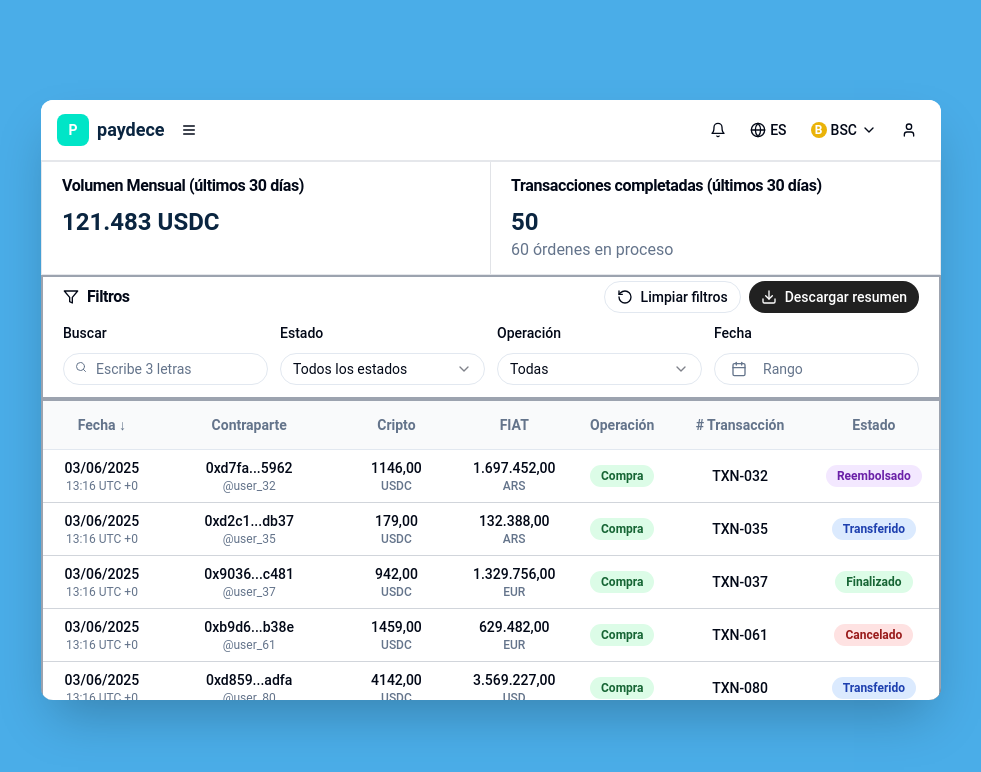
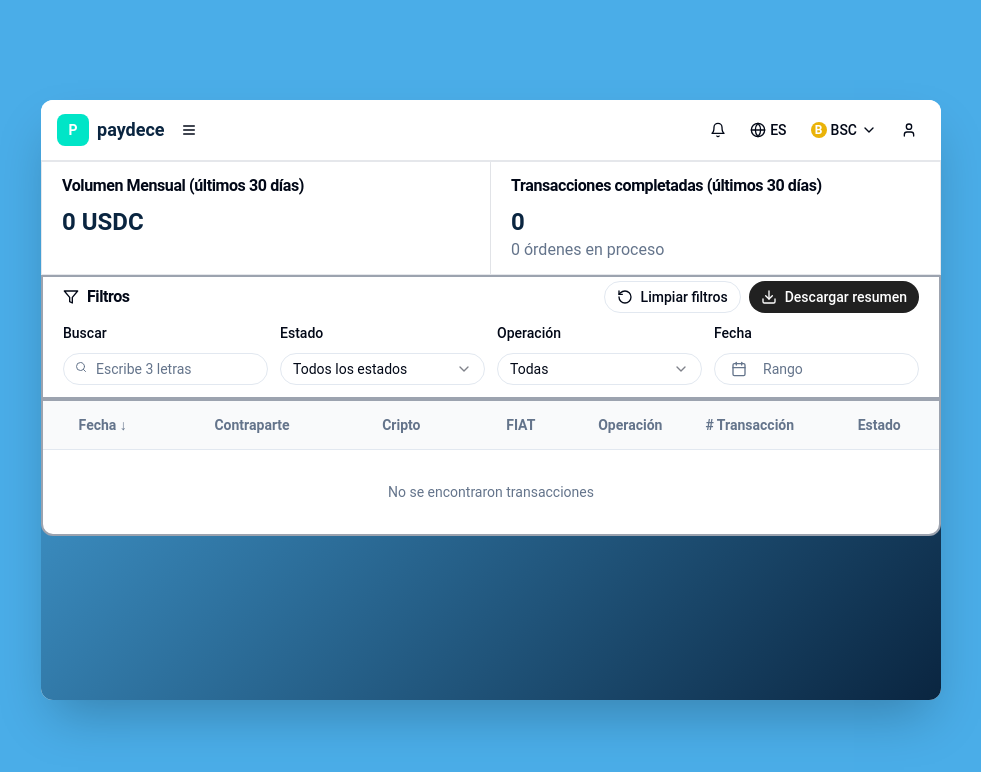
Before and after one commit to benancio-paydece/Transacciones-Pasadas-ey, a Next.js app: page / in a window 1280 px wide. Shown: the top 772 px of the page, without its empty margins (149-1130 px from the left). Built offline with nearby package versions, Linux system fonts and the light colour scheme.

Commit message:
refactor: improve transaction tab component structure
Simplify and clean up component code for better readability.

Co-authored-by: null <214502140+benancio-paydece@users.noreply.github.com>

```diff
--- a/transactions-tab.tsx
+++ b/transactions-tab.tsx
@@ -1,6 +1,6 @@
 "use client"
 
-import { useState, useEffect, useCallback, useMemo, useRef } from "react"
+import { useState, useEffect, useCallback, useRef } from "react"
 import { CalendarIcon, Filter, Search, Download, RotateCcw } from "lucide-react"
 import { useRouter } from "next/navigation"
 
@@ -248,196 +248,35 @@ export default function TransactionsTab() {
   const scrollContainerRef = useRef<HTMLDivElement>(null)
 
   // Definir allTransactions PRIMERO
-  const allTransactions: Transaction[] = [
-    {
-      id: "TXN-001",
-      date: "15/12/2024",
-      time: "14:30",
-      timestamp: new Date("2024-12-15T14:30:00Z").getTime(),
-      cryptoAmount: 1250.0,
-      cryptoCurrency: "USDC",
-      fiatAmount: 1312500.0,
-      fiatCurrency: "ARS",
-      status: "finalizado",
-      operation: "compra",
-      counterparty: {
-        wallet: "0x1234567890abcdef1234567890abcdef12345678",
-        telegram: "@maria_crypto",
-      },
-      reference: "REF-2024-001",
-      fee: 37.5,
-      net: 1212.5,
-    },
-    {
-      id: "TXN-002",
-      date: "15/12/2024",
-      time: "12:15",
-      timestamp: new Date("2024-12-15T12:15:00Z").getTime(),
-      cryptoAmount: 850.0,
-      cryptoCurrency: "USDC",
-      fiatAmount: 765.0,
-      fiatCurrency: "EUR",
-      status: "finalizado",
-      operation: "venta",
-      counterparty: {
-        wallet: "0x9876543210fedcba9876543210fedcba98765432",
-        telegram: "@carlos_trader",
-      },
-      reference: "REF-2024-002",
-      fee: 25.5,
-      net: 824.5,
-    },
-    {
-      id: "TXN-003",
-      date: "14/12/2024",
-      time: "16:45",
-      timestamp: new Date("2024-12-14T16:45:00Z").getTime(),
-      cryptoAmount: 2100.0,
-      cryptoCurrency: "USDC",
-      fiatAmount: 2100.0,
-      fiatCurrency: "USD",
-      status: "finalizado",
-      operation: "compra",
-      counterparty: {
-        wallet: "0x5555555555555555555555555555555555555555",
-        telegram: "@ana_defi",
-      },
-      reference: "REF-2024-003",
-      fee: 63.0,
-      net: 2037.0,
-    },
-    {
-      id: "TXN-004",
-      date: "14/12/2024",
-      time: "09:20",
-      timestamp: new Date("2024-12-14T09:20:00Z").getTime(),
-      cryptoAmount: 450.0,
-      cryptoCurrency: "USDC",
-      fiatAmount: 472500.0,
-      fiatCurrency: "ARS",
-      status: "cancelado",
-      operation: "venta",
-      counterparty: {
-        wallet: "0x7777777777777777777777777777777777777777",
-        telegram: "@luis_p2p",
-      },
-      reference: "REF-2024-004",
-      fee: 0.0,
-      net: 0.0,
-    },
-    {
-      id: "TXN-005",
-      date: "13/12/2024",
-      time: "11:55",
-      timestamp: new Date("2024-12-13T11:55:00Z").getTime(),
-      cryptoAmount: 3200.0,
-      cryptoCurrency: "USDC",
-      fiatAmount: 2880.0,
-      fiatCurrency: "EUR",
-      status: "finalizado",
-      operation: "compra",
-      counterparty: {
-        wallet: "0x2222222222222222222222222222222222222222",
-        telegram: "@sofia_btc",
-      },
-      reference: "REF-2024-005",
-      fee: 96.0,
-      net: 3104.0,
-    },
-    // Agregamos más transacciones para simular scroll infinito (carga inicial de 10)
-    ...Array.from({ length: 150 }, (_, i): Transaction => {
-      const randomDaysAgo = Math.floor(Math.random() * 25) + 1
-      const date = new Date()
-      date.setDate(date.getDate() - randomDaysAgo)
+  // TODO: Conectar API para cargar transacciones
+  // Reemplazar este array estático con llamada a endpoint
+  // const allTransactions: Transaction[] = [...]
 
-      return {
-        id: `TXN-${String(i + 6).padStart(3, "0")}`,
-        date: `${String(date.getDate()).padStart(2, "0")}/${String(date.getMonth() + 1).padStart(2, "0")}/${date.getFullYear()}`,
-        time: `${String(Math.floor(Math.random() * 24)).padStart(2, "0")}:${String(Math.floor(Math.random() * 60)).padStart(2, "0")}`,
-        timestamp: date.getTime(),
-        cryptoAmount: Math.floor(Math.random() * 5000) + 100,
-        cryptoCurrency: "USDC",
-        fiatAmount: Math.floor(Math.random() * 5000000) + 100000,
-        fiatCurrency: ["ARS", "EUR", "USD"][Math.floor(Math.random() * 3)],
-        status: (() => {
-          // Distribución fija de estados basada en el índice
-          const statusDistribution = [
-            "finalizado",
-            "finalizado",
-            "finalizado",
-            "finalizado",
-            "finalizado", // 33% finalizadas
-            "iniciada",
-            "iniciada",
-            "en custodia",
-            "en custodia",
-            "pagado", // 33% en proceso
-            "cancelado",
-            "reembolsado",
-            "apelado",
-            "liberado",
-            "transferido", // 33% otros estados
-          ]
-          return statusDistribution[i % statusDistribution.length]
-        })(),
-        operation: ["compra", "venta"][Math.floor(Math.random() * 2)],
-        counterparty: {
-          wallet: `0x${Math.random().toString(16).substr(2, 20)}${Math.random().toString(16).substr(2, 20)}`,
-          telegram: `@user_${i + 6}`,
-        },
-        reference: `REF-2024-${String(i + 6).padStart(3, "0")}`,
-        fee: Math.floor(Math.random() * 100) + 10,
-        net: Math.floor(Math.random() * 4900) + 90,
-      }
-    }),
-  ]
+  // Placeholder temporal - reemplazar con datos de API
+  const allTransactions: Transaction[] = []
 
   // Calcular volumen mensual de USDC en los últimos 30 días
-  const monthlyVolume = useMemo(() => {
-    const thirtyDaysAgo = new Date()
-    thirtyDaysAgo.setDate(thirtyDaysAgo.getDate() - 30)
+  // TODO: Conectar API para obtener volumen mensual
+  // const monthlyVolume = useMemo(() => {
+  //   // Lógica eliminada - reemplazar con llamada a API
+  // }, [])
 
-    const volumeUSDC = allTransactions
-      .filter((transaction) => {
-        const txDate = new Date(transaction.timestamp)
-        return txDate >= thirtyDaysAgo && transaction.status === "finalizado" && transaction.cryptoCurrency === "USDC"
-      })
-      .reduce((total, transaction) => total + transaction.cryptoAmount, 0)
-
-    return new Intl.NumberFormat("es-ES", {
-      style: "decimal",
-      minimumFractionDigits: 0,
-      maximumFractionDigits: 0,
-    }).format(volumeUSDC)
-  }, [allTransactions.length])
+  // Placeholder temporal - reemplazar con datos de API
+  const monthlyVolume = "0"
 
   // NUEVA LÓGICA: Transacciones completadas (últimos 30 días)
-  const completedTransactionsCount = useMemo(() => {
-    const thirtyDaysAgo = new Date()
-    thirtyDaysAgo.setDate(thirtyDaysAgo.getDate() - 30)
+  // TODO: Conectar API para obtener estadísticas de transacciones
+  // const completedTransactionsCount = useMemo(() => {
+  //   // Lógica eliminada - reemplazar con llamada a API
+  // }, [])
 
-    return allTransactions.reduce((count, transaction) => {
-      if (transaction.status === "finalizado") {
-        const txDate = new Date(transaction.timestamp)
-        if (txDate >= thirtyDaysAgo) {
-          return count + 1
-        }
-      }
-      return count
-    }, 0)
-  }, [allTransactions.length])
+  // const ordersInProcessCount = useMemo(() => {
+  //   // Lógica eliminada - reemplazar con llamada a API
+  // }, [])
 
-  // NUEVA LÓGICA: Órdenes en proceso
-  const ordersInProcessCount = useMemo(() => {
-    const processStatuses = ["iniciada", "en custodia", "pagado", "apelado"]
-
-    return allTransactions.reduce((count, transaction) => {
-      if (processStatuses.includes(transaction.status)) {
-        return count + 1
-      }
-      return count
-    }, 0)
-  }, [allTransactions.length])
+  // Placeholders temporales - reemplazar con datos de API
+  const completedTransactionsCount = 0
+  const ordersInProcessCount = 0
 
   // Función para limpiar filtros
   const clearFilters = (): void => {
@@ -473,6 +312,8 @@ export default function TransactionsTab() {
 
   // Función para obtener transacciones filtradas
   const getFilteredTransactions = (): Transaction[] => {
+    // TODO: Esta función debería hacer llamada a API con parámetros de filtro
+    // en lugar de filtrar localmente
     return allTransactions
       .filter((transaction) => {
         const searchLower = searchTerm.toLowerCase().trim()
```
